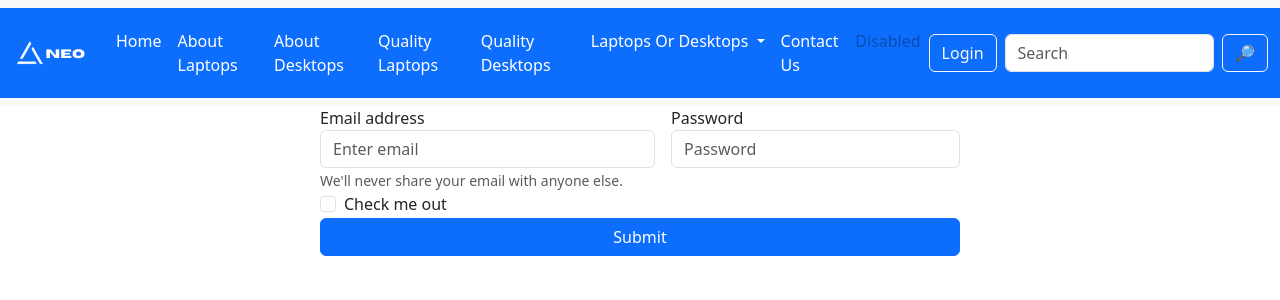
After one commit to TempeHS/2026CT_Web_Khoi.C, a Flask app: page /login.html in a window 1280 px wide. The commit adds this page. Shown: the top 300 px of the page. Run offline with Flask 3, Linux system fonts and the light colour scheme.

Commit message:
added login page #1

```diff
--- a/main.py
+++ b/main.py
@@ -7,10 +7,10 @@ app = Flask(__name__)
 @app.route('/')
 def index():
     card_data = (
-        ("Features Of Laptops", "Learn about the features laptops have to offer", "Learn More", "static/images/Stuff/1.png"),
-        ("Features Of Desktops", "Learn about the features desktops have to offer", "Learn More", "static/images/Stuff/2.png"),
-        ("Examples Of Laptops", "Find example laptops", "Learn More", "static/images/Stuff/3.png"),
-        ("Examples Of Desktops", "Find example desktops", "Learn More", "static/images/Stuff/4.png"),
+        ("About Laptops", "Learn about the features laptops have to offer", "Learn More", "static/images/Stuff/1.png"),
+        ("About Desktops", "Learn about the features desktops have to offer", "Learn More", "static/images/Stuff/2.png"),
+        ("Quality Laptops", "Find example laptops", "Learn More", "static/images/Stuff/3.png"),
+        ("Quality Desktops", "Find example desktops", "Learn More", "static/images/Stuff/4.png"),
         ("Which Is Better (For Students)", "Determine which is better for school", "Learn More", "static/images/Stuff/5.png"),
         ("Which Is Better (For Students)", "Determine which is better for the workplace", "Learn More", "static/images/Stuff/6.png"),
     )
@@ -20,5 +20,9 @@ def index():
 def contact():
     return render_template("contact.html"), 200
 
+@app.route('/login.html')
+def login():
+    return render_template("login.html"), 200
+
 if __name__ == '__main__':
     app.run(debug=True)
--- /dev/null
+++ b/templates/login.html
@@ -0,0 +1,41 @@
+{% extends 'layout.html' %}{% block content %}
+<form>
+  <div class="d-flex justify-content-center align-items-center flex-column">
+    <form class="w-50">
+      <div class="d-flex flex-column w-50">
+        <div class="form-group d-flex gap-3">
+          <div class="flex-fill">
+            <label for="exampleInputEmail1">Email address</label>
+            <input
+              type="email"
+              class="form-control"
+              id="exampleInputEmail1"
+              aria-describedby="emailHelp"
+              placeholder="Enter email"
+            />
+            <small id="emailHelp" class="form-text text-muted">
+              We'll never share your email with anyone else.
+            </small>
+          </div>
+          <div class="flex-fill">
+            <label for="exampleInputPassword1">Password</label>
+            <input
+              type="password"
+              class="form-control"
+              id="exampleInputPassword1"
+              placeholder="Password"
+            />
+          </div>
+        </div>
+        <div class="form-group form-check">
+          <input type="checkbox" class="form-check-input" id="exampleCheck1" />
+          <label class="form-check-label" for="exampleCheck1"
+            >Check me out</label
+          >
+        </div>
+        <button type="submit" class="btn btn-primary">Submit</button>
+      </div>
+    </form>
+    {% endblock %}
+  </div>
+</form>
--- a/templates/partials/menu.html
+++ b/templates/partials/menu.html
@@ -55,6 +55,13 @@
           <a class="nav-link disabled" aria-disabled="true">Disabled</a>
         </li>
       </ul>
+      <a
+        class="btn btn-outline-light text-light me-2"
+        href="login.html"
+        role="button"
+      >
+        Login
+      </a>
       <form class="d-flex" role="search">
         <input
           class="form-control me-2"
@@ -62,7 +69,9 @@
           placeholder="Search"
           aria-label="Search"
         />
-        <button class="btn btn-outline-info" type="submit">🔎</button>
+        <button type="button" class="btn btn-outline-light" type="submit">
+          🔎
+        </button>
       </form>
     </div>
   </div>
```
Also changed, not shown: static/images/Stuff/1.png, static/images/Stuff/2.png, static/images/Stuff/3.png, static/images/Stuff/4.png, static/images/Stuff/5.png, static/images/Stuff/6.png.
